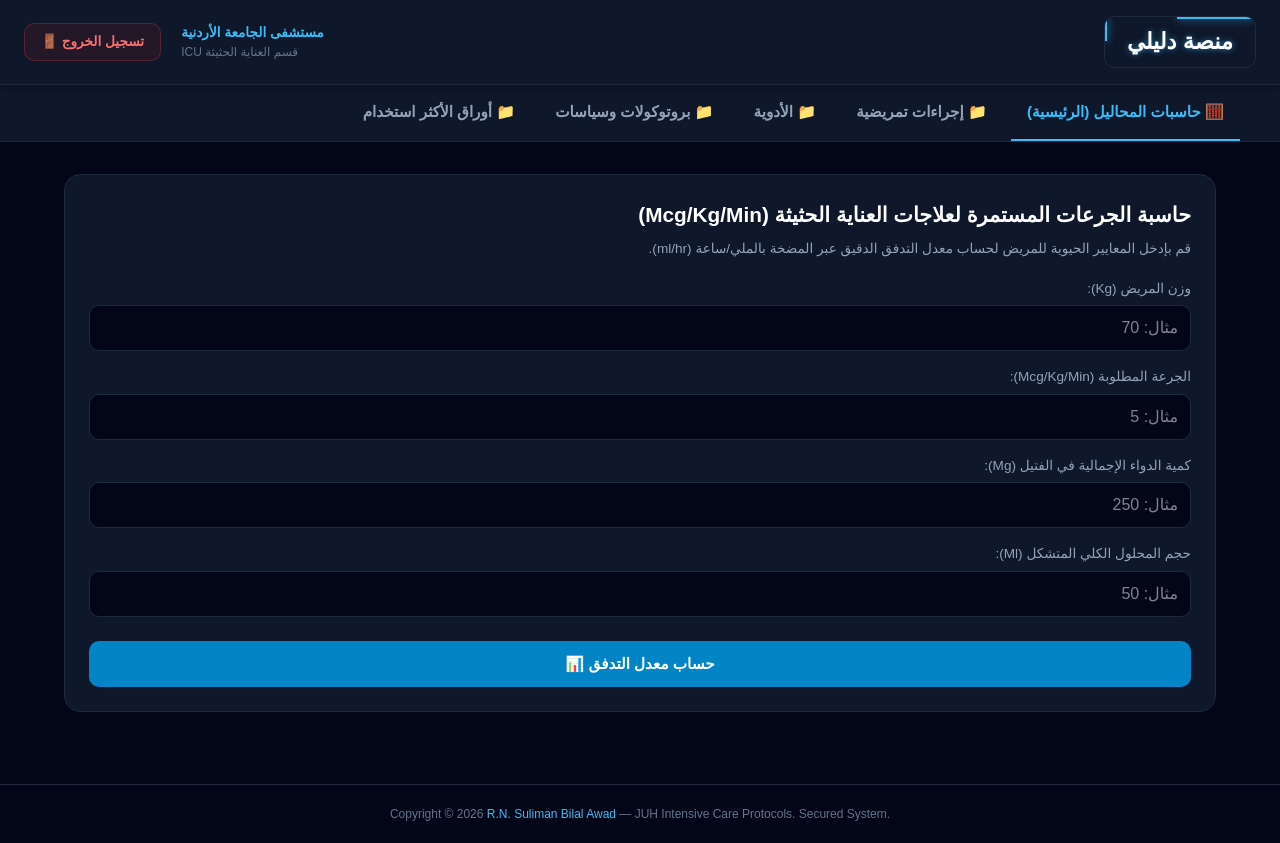
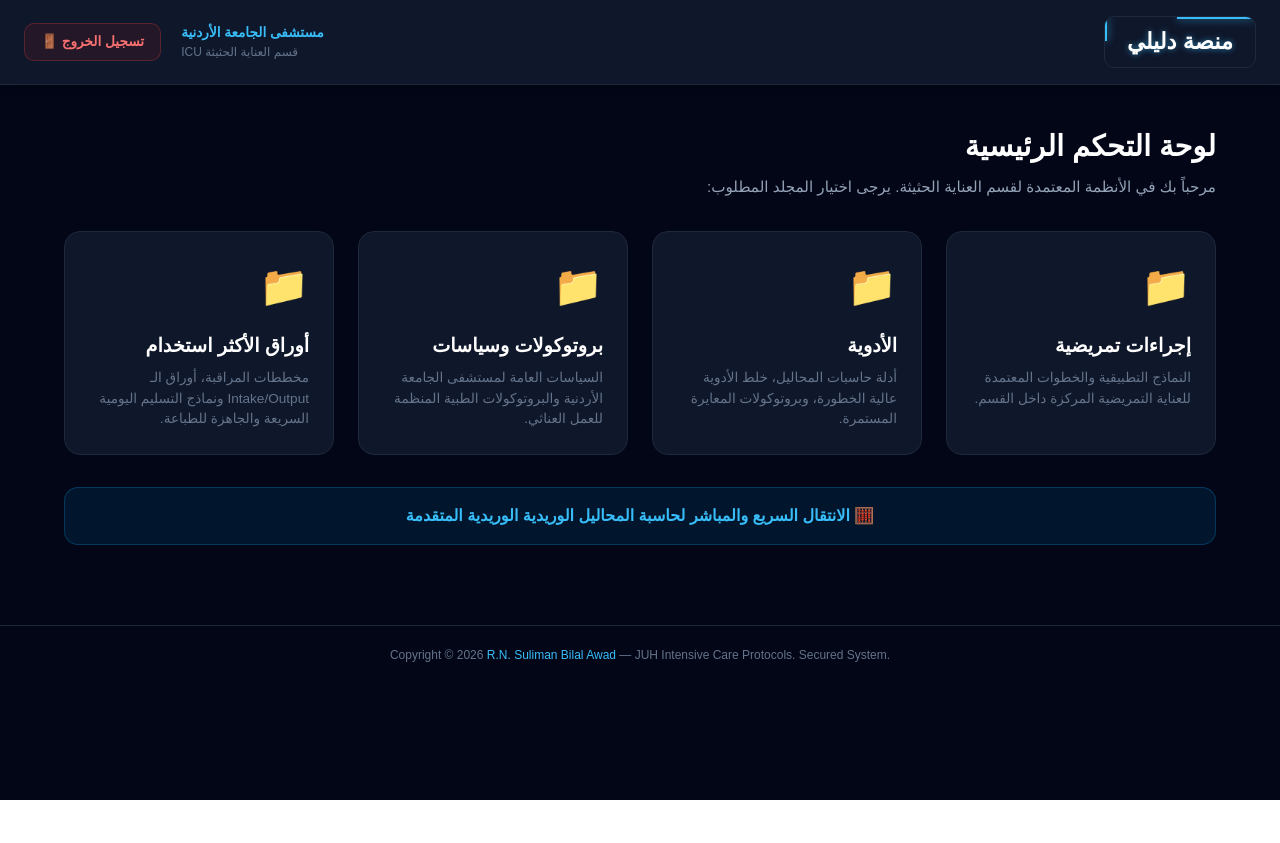
Before and after one commit to samcashbmwusa/icu-adult-infusion-calculator, a Next.js app: page /dashboard in a window 1280 px wide. After the commit the page ends 800 px from the top, so only its background shows below. Built offline with nearby package versions, Linux system fonts and the light colour scheme.

Commit message:
Restore absolute standard folder dashboard layout with top header glow tracking perimeter

```diff
--- a/app/dashboard/page.tsx
+++ b/app/dashboard/page.tsx
@@ -6,36 +6,10 @@ import { useRouter } from 'next/navigation';
 export default function DashboardPage() {
   const router = useRouter();
   const [mounted, setMounted] = useState(false);
-  const [activeTab, setActiveTab] = useState('calculators');
-
-  // حاسبة المحاليل الوريدية (ICU Infusion Calculator)
-  const [weight, setWeight] = useState('');
-  const [dose, setDose] = useState('');
-  const [vialMg, setVialMg] = useState('');
-  const [fluidMl, setFluidMl] = useState('');
-  const [infusionRate, setInfusionRate] = useState<number | null>(null);
 
   useEffect(() => {
     setMounted(true);
   }, []);
-
-  const handleLogout = () => {
-    router.push('/');
-  };
-
-  const calculateInfusion = (e: React.FormEvent) => {
-    e.preventDefault();
-    const w = parseFloat(weight);
-    const d = parseFloat(dose);
-    const mg = parseFloat(vialMg);
-    const ml = parseFloat(fluidMl);
-
-    if (w && d && mg && ml) {
-      const concentrationMcgMl = (mg * 1000) / ml;
-      const rate = (d * w * 60) / concentrationMcgMl;
-      setInfusionRate(parseFloat(rate.toFixed(2)));
-    }
-  };
 
   if (!mounted) return null;
 
@@ -47,7 +21,7 @@ export default function DashboardPage() {
       fontFamily: 'sans-serif'
     }} dir="rtl">
 
-      {/* 🧩 حاقن أنيميشن تتبع الزوايا الهندسية للفريم المضيء حول العنوان */}
+      {/* 🧩 أنيميشن حركة الفريم الضوئي التتبعي المحترف حول العنوان */}
       <style dangerouslySetInnerHTML={{__html: `
         @keyframes topTrace {
           0% { left: 100%; width: 0%; }
@@ -70,7 +44,7 @@ export default function DashboardPage() {
         }
       `}} />
 
-      {/* 📋 شريط التنقل العلوي (Navbar) */}
+      {/* 📋 شريط التنقل العلوي القديم (Navbar) */}
       <header style={{
         backgroundColor: '#0f172a',
         borderBottom: '1px solid #1e293b',
@@ -84,7 +58,7 @@ export default function DashboardPage() {
         zIndex: 50
       }}>
 
-        {/* 🔲 حاوية العنوان المزودة بالفريم الضوئي التتبعي المحترف */}
+        {/* 🔲 الإطار المضيء التتبعي الجديد حول كلمة "منصة دليلي" فقط */}
         <div style={{
           position: 'relative',
           display: 'inline-block',
@@ -94,7 +68,7 @@ export default function DashboardPage() {
           overflow: 'hidden',
           padding: '2px'
         }}>
-          {/* الخطوط الأربعة التتبعية الذكية */}
+          {/* الخطوط الأربعة المضيئة التتبعّية */}
           <div style={{ position: 'absolute', top: '0', right: '0', height: '2px', backgroundColor: '#38bdf8', boxShadow: '0 0 8px #38bdf8', animation: 'topTrace 4s linear infinite' }} />
           <div style={{ position: 'absolute', left: '0', top: '0', width: '2px', backgroundColor: '#38bdf8', boxShadow: '0 0 8px #38bdf8', animation: 'leftTrace 4s linear infinite' }} />
           <div style={{ position: 'absolute', bottom: '0', left: '0', height: '2px', backgroundColor: '#38bdf8', boxShadow: '0 0 8px #38bdf8', animation: 'bottomTrace 4s linear infinite' }} />
@@ -107,14 +81,14 @@ export default function DashboardPage() {
           </div>
         </div>
 
-        {/* معلومات القسم والمستشفى */}
+        {/* معلومات المستخدم والمستشفى (القديمة) */}
         <div style={{ display: 'flex', alignItems: 'center', gap: '20px' }}>
           <div style={{ textAlign: 'left' }}>
             <span style={{ display: 'block', fontSize: '0.85rem', color: '#38bdf8', fontWeight: '600' }}>مستشفى الجامعة الأردنية</span>
             <span style={{ display: 'block', fontSize: '0.75rem', color: '#64748b' }}>قسم العناية الحثيثة ICU</span>
           </div>
           <button
-            onClick={handleLogout}
+            onClick={() => router.push('/')}
             style={{
               backgroundColor: '#7f1d1d30',
               border: '1px solid #ef444440',
@@ -134,153 +108,96 @@ export default function DashboardPage() {
         </div>
       </header>
 
-      {/* 🗂️ شريط التبويب والمجلدات المطلوبة تماماً */}
-      <div style={{ backgroundColor: '#0f172a', borderBottom: '1px solid #1e293b', padding: '0 24px' }}>
-        <div style={{ display: 'flex', gap: '8px', maxWidth: '1200px', margin: '0 auto', overflowX: 'auto' }}>
+      {/* 📊 الواجهة الرئيسية القديمة: شبكة المجلدات والصفحات المعتمدة بدقة */}
+      <main style={{ padding: '40px 24px', maxWidth: '1200px', margin: '0 auto' }}>
+
+        <div style={{ marginBottom: '32px' }}>
+          <h1 style={{ fontSize: '1.8rem', fontWeight: '800', color: '#ffffff', marginBottom: '8px' }}>لوحة التحكم الرئيسية</h1>
+          <p style={{ color: '#94a3b8', fontSize: '0.95rem' }}>مرحباً بك في الأنظمة المعتمدة لقسم العناية الحثيثة. يرجى اختيار المجلد المطلوب:</p>
+        </div>
+
+        {/* شبكة عرض المجلدات الأربعة التي تطابق مسارات مشروعك الفعلي */}
+        <div style={{
+          display: 'grid',
+          gridTemplateColumns: 'repeat(auto-fit, minmax(250px, 1fr))',
+          gap: '24px'
+        }}>
+
+          {/* مجلد 1: إجراءات تمريضية */}
+          <div
+            onClick={() => router.push('/procedures')}
+            style={{
+              backgroundColor: '#0f172a', border: '1px solid #1e293b', borderRadius: '16px', padding: '24px', cursor: 'pointer', transition: 'transform 0.2s, border-color 0.2s'
+            }}
+            onMouseEnter={(e) => { e.currentTarget.style.borderColor = '#38bdf8'; e.currentTarget.style.transform = 'translateY(-2px)'; }}
+            onMouseLeave={(e) => { e.currentTarget.style.borderColor = '#1e293b'; e.currentTarget.style.transform = 'translateY(0)'; }}
+          >
+            <div style={{ fontSize: '2.5rem', marginBottom: '16px' }}>📁</div>
+            <h3 style={{ fontSize: '1.2rem', fontWeight: '700', color: '#ffffff', marginBottom: '8px' }}>إجراءات تمريضية</h3>
+            <p style={{ color: '#64748b', fontSize: '0.85rem', lineHeight: '1.5' }}>النماذج التطبيقية والخطوات المعتمدة للعناية التمريضية المركزة داخل القسم.</p>
+          </div>
+
+          {/* مجلد 2: الأدوية */}
+          <div
+            onClick={() => router.push('/medications')}
+            style={{
+              backgroundColor: '#0f172a', border: '1px solid #1e293b', borderRadius: '16px', padding: '24px', cursor: 'pointer', transition: 'transform 0.2s, border-color 0.2s'
+            }}
+            onMouseEnter={(e) => { e.currentTarget.style.borderColor = '#38bdf8'; e.currentTarget.style.transform = 'translateY(-2px)'; }}
+            onMouseLeave={(e) => { e.currentTarget.style.borderColor = '#1e293b'; e.currentTarget.style.transform = 'translateY(0)'; }}
+          >
+            <div style={{ fontSize: '2.5rem', marginBottom: '16px' }}>📁</div>
+            <h3 style={{ fontSize: '1.2rem', fontWeight: '700', color: '#ffffff', marginBottom: '8px' }}>الأدوية</h3>
+            <p style={{ color: '#64748b', fontSize: '0.85rem', lineHeight: '1.5' }}>أدلة حاسبات المحاليل، خلط الأدوية عالية الخطورة، وبروتوكولات المعايرة المستمرة.</p>
+          </div>
+
+          {/* مجلد 3: بروتوكولات وسياسات */}
+          <div
+            onClick={() => router.push('/policies')}
+            style={{
+              backgroundColor: '#0f172a', border: '1px solid #1e293b', borderRadius: '16px', padding: '24px', cursor: 'pointer', transition: 'transform 0.2s, border-color 0.2s'
+            }}
+            onMouseEnter={(e) => { e.currentTarget.style.borderColor = '#38bdf8'; e.currentTarget.style.transform = 'translateY(-2px)'; }}
+            onMouseLeave={(e) => { e.currentTarget.style.borderColor = '#1e293b'; e.currentTarget.style.transform = 'translateY(0)'; }}
+          >
+            <div style={{ fontSize: '2.5rem', marginBottom: '16px' }}>📁</div>
+            <h3 style={{ fontSize: '1.2rem', fontWeight: '700', color: '#ffffff', marginBottom: '8px' }}>بروتوكولات وسياسات</h3>
+            <p style={{ color: '#64748b', fontSize: '0.85rem', lineHeight: '1.5' }}>السياسات العامة لمستشفى الجامعة الأردنية والبروتوكولات الطبية المنظمة للعمل العناثي.</p>
+          </div>
+
+          {/* مجلد 4: أوراق الأكثر استخدام */}
+          <div
+            onClick={() => router.push('/forms')}
+            style={{
+              backgroundColor: '#0f172a', border: '1px solid #1e293b', borderRadius: '16px', padding: '24px', cursor: 'pointer', transition: 'transform 0.2s, border-color 0.2s'
+            }}
+            onMouseEnter={(e) => { e.currentTarget.style.borderColor = '#38bdf8'; e.currentTarget.style.transform = 'translateY(-2px)'; }}
+            onMouseLeave={(e) => { e.currentTarget.style.borderColor = '#1e293b'; e.currentTarget.style.transform = 'translateY(0)'; }}
+          >
+            <div style={{ fontSize: '2.5rem', marginBottom: '16px' }}>📁</div>
+            <h3 style={{ fontSize: '1.2rem', fontWeight: '700', color: '#ffffff', marginBottom: '8px' }}>أوراق الأكثر استخدام</h3>
+            <p style={{ color: '#64748b', fontSize: '0.85rem', lineHeight: '1.5' }}>مخططات المراقبة، أوراق الـ Intake/Output ونماذج التسليم اليومية السريعة والجاهزة للطباعة.</p>
+          </div>
+
+        </div>
+
+        {/* إضافة زر حاسبة المحاليل المباشر كخيار وصول سريع إضافي بالأسفل لتسهيل عملك */}
+        <div style={{ marginTop: '32px' }}>
           <button
-            onClick={() => setActiveTab('calculators')}
-            style={{ padding: '16px', fontSize: '0.95rem', fontWeight: '600', color: activeTab === 'calculators' ? '#38bdf8' : '#94a3b8', borderBottom: activeTab === 'calculators' ? '2px solid #38bdf8' : '2px solid transparent', backgroundColor: 'transparent', borderTop: 'none', borderLeft: 'none', borderRight: 'none', cursor: 'pointer', whiteSpace: 'nowrap' }}
+            onClick={() => router.push('/calculators')}
+            style={{
+              width: '100%', padding: '16px', backgroundColor: '#0284c720', border: '1px solid #0284c750', borderRadius: '14px', color: '#38bdf8', fontSize: '1rem', fontWeight: '700', cursor: 'pointer', transition: 'background-color 0.2s'
+            }}
+            onMouseEnter={(e) => e.currentTarget.style.backgroundColor = '#0284c735'}
+            onMouseLeave={(e) => e.currentTarget.style.backgroundColor = '#0284c720'}
           >
-            🧮 حاسبات المحاليل (الرئيسية)
-          </button>
-          <button
-            onClick={() => setActiveTab('protocols')}
-            style={{ padding: '16px', fontSize: '0.95rem', fontWeight: '600', color: activeTab === 'protocols' ? '#38bdf8' : '#94a3b8', borderBottom: activeTab === 'protocols' ? '2px solid #38bdf8' : '2px solid transparent', backgroundColor: 'transparent', borderTop: 'none', borderLeft: 'none', borderRight: 'none', cursor: 'pointer', whiteSpace: 'nowrap' }}
-          >
-            📁 إجراءات تمريضية
-          </button>
-          <button
-            onClick={() => setActiveTab('drugs')}
-            style={{ padding: '16px', fontSize: '0.95rem', fontWeight: '600', color: activeTab === 'drugs' ? '#38bdf8' : '#94a3b8', borderBottom: activeTab === 'drugs' ? '2px solid #38bdf8' : '2px solid transparent', backgroundColor: 'transparent', borderTop: 'none', borderLeft: 'none', borderRight: 'none', cursor: 'pointer', whiteSpace: 'nowrap' }}
-          >
-            📁 الأدوية
-          </button>
-          <button
-            onClick={() => setActiveTab('policies')}
-            style={{ padding: '16px', fontSize: '0.95rem', fontWeight: '600', color: activeTab === 'policies' ? '#38bdf8' : '#94a3b8', borderBottom: activeTab === 'policies' ? '2px solid #38bdf8' : '2px solid transparent', backgroundColor: 'transparent', borderTop: 'none', borderLeft: 'none', borderRight: 'none', cursor: 'pointer', whiteSpace: 'nowrap' }}
-          >
-            📁 بروتوكولات وسياسات
-          </button>
-          <button
-            onClick={() => setActiveTab('mostUsed')}
-            style={{ padding: '16px', fontSize: '0.95rem', fontWeight: '600', color: activeTab === 'mostUsed' ? '#38bdf8' : '#94a3b8', borderBottom: activeTab === 'mostUsed' ? '2px solid #38bdf8' : '2px solid transparent', backgroundColor: 'transparent', borderTop: 'none', borderLeft: 'none', borderRight: 'none', cursor: 'pointer', whiteSpace: 'nowrap' }}
-          >
-            📁 أوراق الأكثر استخدام
+            🧮 الانتقال السريع والمباشر لحاسبة المحاليل الوريدية الوريدية المتقدمة
           </button>
         </div>
-      </div>
-
-      {/* 📊 المحتوى التفصيلي المبني على المجلدات النشطة */}
-      <main style={{ padding: '32px 24px', maxWidth: '1200px', margin: '0 auto' }}>
-
-        {/* المجلد الرئيسي: حاسبة المحاليل */}
-        {activeTab === 'calculators' && (
-          <div style={{ display: 'grid', gridTemplateColumns: '1fr', gap: '24px' }}>
-            <div style={{ backgroundColor: '#0f172a', border: '1px solid #1e293b', borderRadius: '16px', padding: '24px' }}>
-              <h2 style={{ fontSize: '1.3rem', fontWeight: '700', color: '#ffffff', marginBottom: '8px' }}>حاسبة الجرعات المستمرة لعلاجات العناية الحثيثة (Mcg/Kg/Min)</h2>
-              <p style={{ color: '#94a3b8', fontSize: '0.85rem', marginBottom: '20px' }}>قم بإدخل المعايير الحيوية للمريض لحساب معدل التدفق الدقيق عبر المضخة بالملي/ساعة (ml/hr).</p>
-
-              <form onSubmit={calculateInfusion} style={{ display: 'grid', gridTemplateColumns: '1fr', gap: '16px' }}>
-                <div style={{ display: 'grid', gridTemplateColumns: '1fr', gap: '16px' }}>
-                  <div>
-                    <label style={{ display: 'block', fontSize: '0.85rem', color: '#94a3b8', marginBottom: '6px' }}>وزن المريض (Kg):</label>
-                    <input type="number" placeholder="مثال: 70" value={weight} onChange={(e) => setWeight(e.target.value)} style={{ width: '100%', padding: '10px 12px', backgroundColor: '#020617', border: '1px solid #1e293b', borderRadius: '10px', color: '#fff', outline: 'none' }} />
-                  </div>
-                  <div>
-                    <label style={{ display: 'block', fontSize: '0.85rem', color: '#94a3b8', marginBottom: '6px' }}>الجرعة المطلوبة (Mcg/Kg/Min):</label>
-                    <input type="number" step="0.01" placeholder="مثال: 5" value={dose} onChange={(e) => setDose(e.target.value)} style={{ width: '100%', padding: '10px 12px', backgroundColor: '#020617', border: '1px solid #1e293b', borderRadius: '10px', color: '#fff', outline: 'none' }} />
-                  </div>
-                  <div>
-                    <label style={{ display: 'block', fontSize: '0.85rem', color: '#94a3b8', marginBottom: '6px' }}>كمية الدواء الإجمالية في الفتيل (Mg):</label>
-                    <input type="number" placeholder="مثال: 250" value={vialMg} onChange={(e) => setVialMg(e.target.value)} style={{ width: '100%', padding: '10px 12px', backgroundColor: '#020617', border: '1px solid #1e293b', borderRadius: '10px', color: '#fff', outline: 'none' }} />
-                  </div>
-                  <div>
-                    <label style={{ display: 'block', fontSize: '0.85rem', color: '#94a3b8', marginBottom: '6px' }}>حجم المحلول الكلي المتشكل (Ml):</label>
-                    <input type="number" placeholder="مثال: 50" value={fluidMl} onChange={(e) => setFluidMl(e.target.value)} style={{ width: '100%', padding: '10px 12px', backgroundColor: '#020617', border: '1px solid #1e293b', borderRadius: '10px', color: '#fff', outline: 'none' }} />
-                  </div>
-                </div>
-
-                <button type="submit" style={{ width: '100%', padding: '12px', backgroundColor: '#0284c7', color: '#fff', fontSize: '0.95rem', fontWeight: '700', border: 'none', borderRadius: '10px', cursor: 'pointer', marginTop: '8px' }}>حساب معدل التدفق 📊</button>
-              </form>
-
-              {infusionRate !== null && (
-                <div style={{ marginTop: '20px', padding: '16px', backgroundColor: '#0284c715', border: '1px solid #0284c740', borderRadius: '12px', textAlign: 'center' }}>
-                  <span style={{ display: 'block', fontSize: '0.9rem', color: '#94a3b8' }}>معدل ضخ المحلول المطلوب (Infusion Rate):</span>
-                  <span style={{ fontSize: '2rem', fontWeight: '900', color: '#38bdf8' }}>{infusionRate} ml/hr</span>
-                </div>
-              )}
-            </div>
-          </div>
-        )}
-
-        {/* مجلد: إجراءات تمريضية */}
-        {activeTab === 'protocols' && (
-          <div style={{ backgroundColor: '#0f172a', border: '1px solid #1e293b', borderRadius: '16px', padding: '24px' }}>
-            <h3 style={{ fontSize: '1.2rem', fontWeight: '700', color: '#ffffff', marginBottom: '12px' }}>مجلد الإجراءات التمريضية المعتمدة (Nursing Procedures)</h3>
-            <ul style={{ color: '#cbd5e1', fontSize: '0.95rem', lineHeight: '1.8', paddingRight: '20px' }}>
-              <li>يجب غسل وتطهير منافذ القساطر باستخدام الكلورهكسيدين (Chlorhexidine 2%) لمدة 15 ثانية وتجفيفها كلياً قبل الاستخدام.</li>
-              <li>تغيير الضمادات الشفافة (Tegaderm) كل 7 أيام أو فوراً في حال تلوثها أو رطوبتها.</li>
-              <li>استبدال قساطر الفولي (Foleys Catheter) والتعامل مع الغيارات الجراحية وفق شروط التعقيم الكامل الصارمة لتفادي الـ CAUTI.</li>
-            </ul>
-          </div>
-        )}
-
-        {/* مجلد: الأدوية */}
-        {activeTab === 'drugs' && (
-          <div style={{ backgroundColor: '#0f172a', border: '1px solid #1e293b', borderRadius: '16px', padding: '24px' }}>
-            <h3 style={{ fontSize: '1.2rem', fontWeight: '700', color: '#ffffff', marginBottom: '16px' }}>مجلد أدلة تحضير ومعايرة أدوية الخطورة العالية (High-Alert Medications)</h3>
-            <div style={{ overflowX: 'auto' }}>
-              <table style={{ width: '100%', borderCollapse: 'collapse', textAlign: 'right' }}>
-                <thead>
-                  <tr style={{ borderBottom: '1px solid #1e293b', color: '#38bdf8' }}>
-                    <th style={{ padding: '12px' }}>اسم العلاج</th>
-                    <th style={{ padding: '12px' }}>التركيز المعياري</th>
-                    <th style={{ padding: '12px' }}>سائل التمديد</th>
-                    <th style={{ padding: '12px' }}>الجرعة المبدئية</th>
-                  </tr>
-                </thead>
-                <tbody>
-                  <tr style={{ borderBottom: '1px solid #1e293b' }}>
-                    <td style={{ padding: '12px', fontWeight: '600' }}>Norepinephrine</td>
-                    <td style={{ padding: '12px' }}>4 mg / 50 ml</td>
-                    <td style={{ padding: '12px' }}>D5W / Normal Saline</td>
-                    <td style={{ padding: '12px' }}>0.05 - 0.1 mcg/kg/min</td>
-                  </tr>
-                  <tr style={{ borderBottom: '1px solid #1e293b' }}>
-                    <td style={{ padding: '12px', fontWeight: '600' }}>Amiodarone</td>
-                    <td style={{ padding: '12px' }}>450 mg / 50 ml</td>
-                    <td style={{ padding: '12px' }}>D5W الحصري</td>
-                    <td style={{ padding: '12px' }}>1 mg/min for 6 hrs</td>
-                  </tr>
-                </tbody>
-              </table>
-            </div>
-          </div>
-        )}
-
-        {/* مجلد: بروتوكولات وسياسات */}
-        {activeTab === 'policies' && (
-          <div style={{ backgroundColor: '#0f172a', border: '1px solid #1e293b', borderRadius: '16px', padding: '24px' }}>
-            <h3 style={{ fontSize: '1.2rem', fontWeight: '700', color: '#ffffff', marginBottom: '12px' }}>مجلد السياسات الإدارية والبروتوكولات الطبية المحمية</h3>
-            <p style={{ color: '#94a3b8', fontSize: '0.95rem', lineHeight: '1.6' }}>
-              يحتوي هذا القسم على السياسات المحدثة الخاصة بمستشفى الجامعة الأردنية لقسم العناية الحثيثة (ICU Protocols). يرجى الالتزام بالمعايير المؤسسية أثناء تقديم الرعاية الطبية.
-            </p>
-          </div>
-        )}
-
-        {/* مجلد: أوراق الأكثر استخدام */}
-        {activeTab === 'mostUsed' && (
-          <div style={{ backgroundColor: '#0f172a', border: '1px solid #1e293b', borderRadius: '16px', padding: '24px' }}>
-            <h3 style={{ fontSize: '1.2rem', fontWeight: '700', color: '#ffffff', marginBottom: '12px' }}>مجلد النماذج والأوراق الأكثر استخداماً (Most Used Forms)</h3>
-            <p style={{ color: '#94a3b8', fontSize: '0.95rem', lineHeight: '1.6' }}>
-              مخططات المراقبة الحيوية اليومية، أوراق تتبع السوائل (Intake/Output Charts)، ونماذج استلام وتسليم الشفتات التمريضية الجاهزة للطباعة والرجوع السريع.
-            </p>
-          </div>
-        )}
 
       </main>
 
-      {/* 📜 تذييل الحقوق القانونية */}
+      {/* 📜 التذييل القانوني القديم دون أي تعديل */}
       <footer style={{ borderTop: '1px solid #1e293b', padding: '20px', marginTop: '40px', textAlign: 'center' }} dir="ltr">
         <p style={{ fontSize: '0.75rem', color: '#64748b', margin: '0' }}>
           Copyright © 2026 <span style={{ color: '#38bdf8' }}>R.N. Suliman Bilal Awad</span> — JUH Intensive Care Protocols. Secured System.
```
